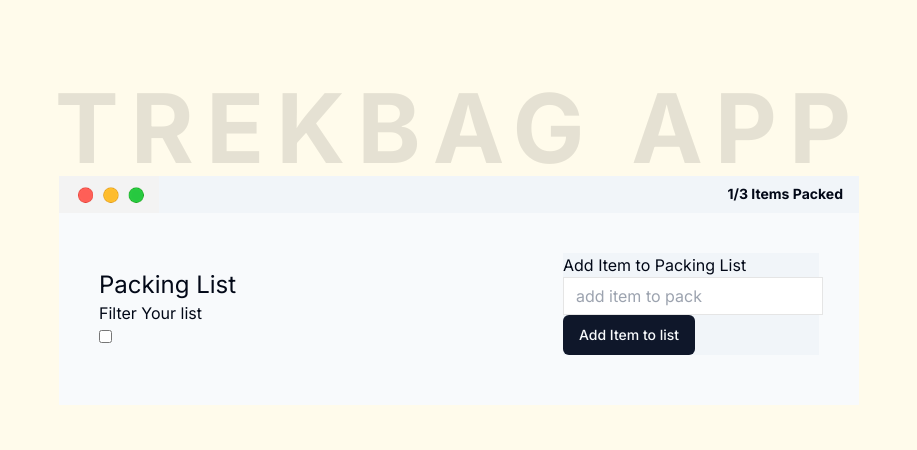
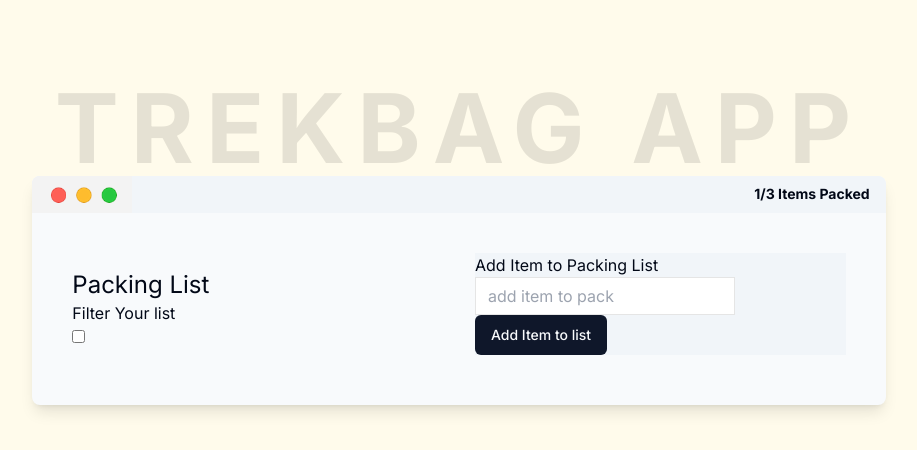
Before and after one commit to aaronaltman/trekbag, a Next.js app: page / in a window 1280 px wide. Shown: the top 450 px of the page, without its empty margins (181-1098 px from the left). Built offline with nearby package versions, Linux system fonts and the light colour scheme.

Commit message:
not quite

```diff
--- a/src/components/ContentCard.tsx
+++ b/src/components/ContentCard.tsx
@@ -5,33 +5,35 @@ import Header from "./Header";
 import PackingList from "./PackingList";
 import Sidebar from "./Sidebar";
 
-let items = "";
-
 export default function ContentCard() {
   const [theItems, setTheItems] = useState<string[]>([]);
+  const [currentItem, setCurrentItem] = useState(""); // New state for input
 
   const handleSubmit = (e: React.FormEvent) => {
-    e.preventDefault(); // Prevent default form submit action
-    setTheItems((prevItems) => [...prevItems, items]); // Add new item to the list
+    e.preventDefault();
+    if (currentItem.trim() !== "") {
+      setTheItems((prevItems) => [...prevItems, currentItem]);
+      setCurrentItem(""); // Clear the input field after submission
+    }
   };
 
   const handleInputChange = (e: React.ChangeEvent<HTMLInputElement>) => {
-    items = e.target.value;
+    setCurrentItem(e.target.value);
   };
 
-  // return
   return (
-    <section className="flex flex-col bg-slate-50 w-[50rem]">
+    <section className="flex flex-col bg-slate-50 w-full md:w-2/3 mx-auto shadow-lg rounded-lg overflow-hidden">
       <Header />
-      <div className="flex justify-between px-10 py-10">
-        <div className="flex-1">
+      <div className="flex flex-col md:flex-row justify-between p-10">
+        <div className="flex-1 md:mr-4">
           <PackingList theItems={theItems} />
         </div>
-        <div className="w-64">
+        <div className="flex-1 md:ml-4 mt-4 md:mt-0">
           <Sidebar
             theItems={theItems}
             handleSubmit={handleSubmit}
-            items={items}
+            currentItem={currentItem} // pass the currentItem as prop
+            handleInputChange={handleInputChange}
           />
         </div>
       </div>
```
